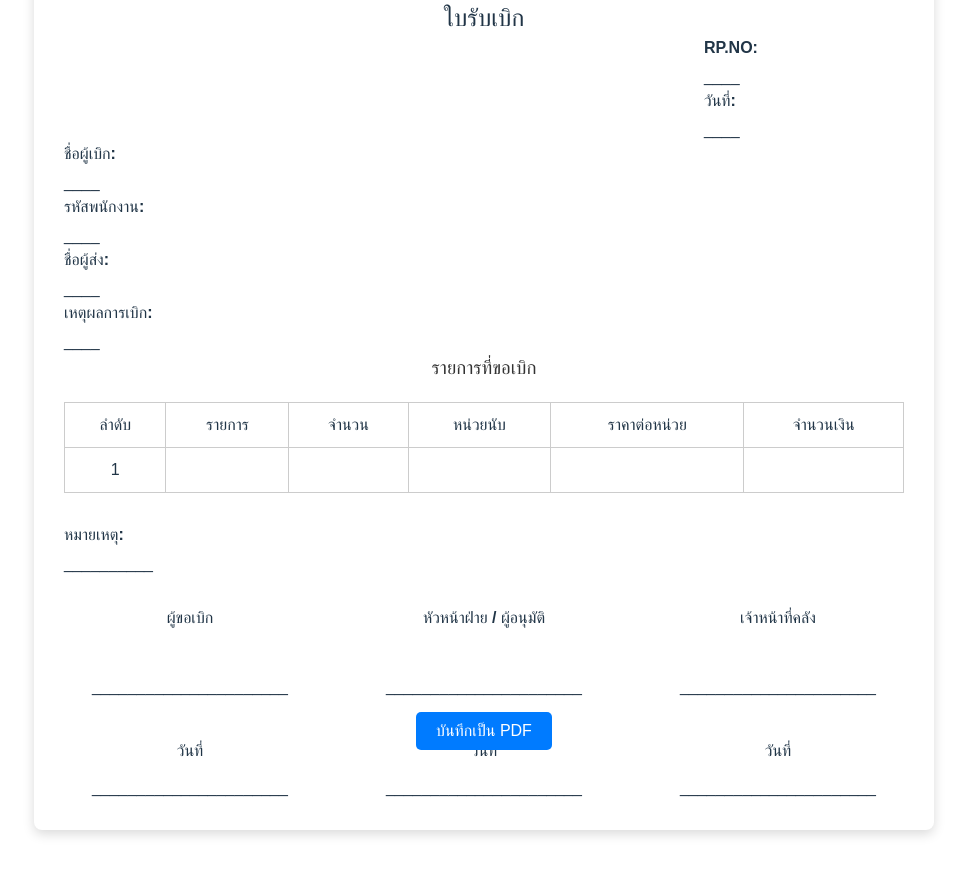
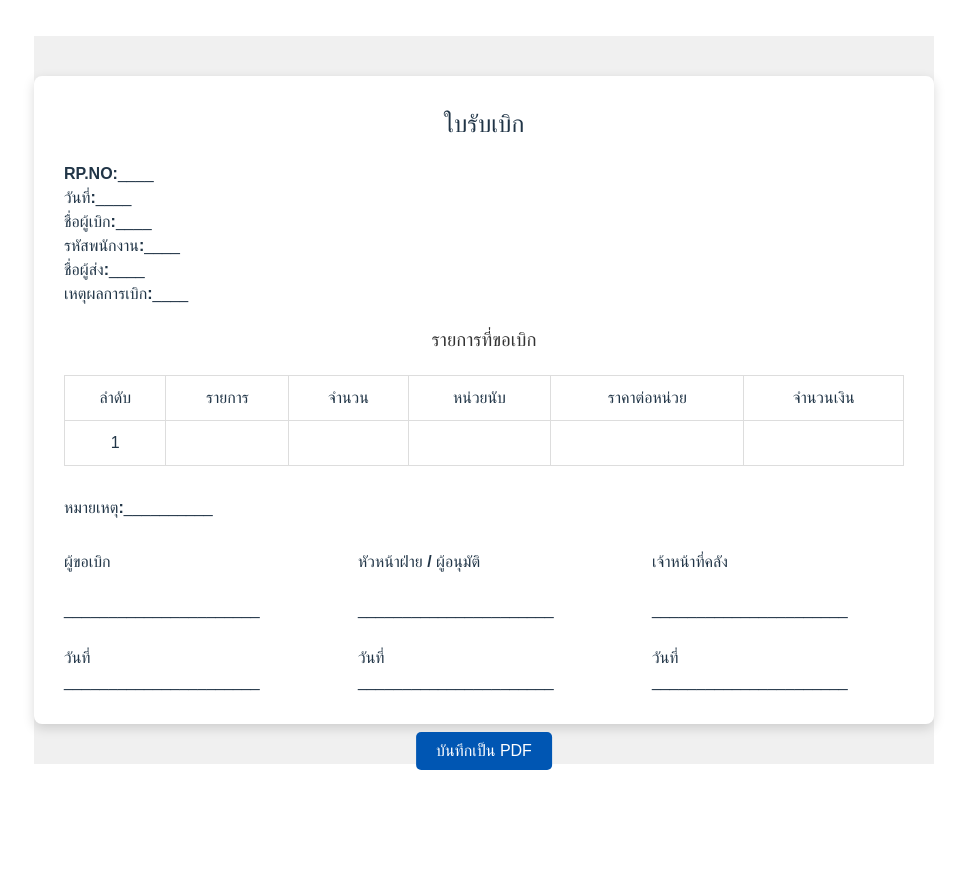
Before and after one commit to nat-care/Section-7, a React (Vite) app in the folder frontend/: page /requisition-forms in a window 1280 px wide. Shown: the whole page, without its empty margins (156-1123 px from the left). After the commit the page ends 800 px from the top, so only its background shows below. Built offline with nearby package versions, Linux system fonts and the light colour scheme.

Commit message:
Global ccs Fix update

```diff
--- a/frontend/src/CardList/cardList.jsx
+++ b/frontend/src/CardList/cardList.jsx
@@ -42,6 +42,7 @@ const CardList = () => {
   };
 
   return (
+    <div className="card-list-container">
       <div className="container">
         <div className="content">
           <h1 className="header">Warehouse Procurement System</h1>
@@ -71,6 +72,7 @@ const CardList = () => {
           <button className="submit-btn">ยืนยัน</button>
         </div>
       </div>
+    </div>
   );
 };
 
--- a/frontend/src/Document/5/RequisitionForm.css
+++ b/frontend/src/Document/5/RequisitionForm.css
@@ -1,102 +1,85 @@
-body {
+/* RequisitionForm.css */
+.requisition-page-wrapper {
   margin: 0;
   padding: 0;
   background-color: #f0f0f0;
   font-family: Arial, sans-serif;
-  height: 100%; /* <<< เพิ่มให้เต็มจอ */
-  width: 100%;  /* <<< เพิ่มให้เต็มจอ */
+  height: 100%;
+  width: 100%;
   display: flex;
-  justify-content: center;  /* <<< จัดกลางแนวนอน */
-  align-items: flex-start;  /* <<< เริ่มจากบน ไม่กลางแนวตั้ง */
+  justify-content: center;
+  align-items: flex-start;
 }
 
-  .page-wrapper {
+.requisition-form-container {
   width: 900px;
   height: 100%;
   margin: 40px auto;
-    padding: 30px; /* เพิ่ม padding ให้กล่องใหญ่ขึ้น */
+  padding: 30px;
   background-color: #ffffff;
   border-radius: 8px;
-    box-shadow: 0 4px 12px rgba(0, 0, 0, 0.15); /* เพิ่มความเด่น */
+  box-shadow: 0 4px 12px rgba(0, 0, 0, 0.15);
 }
 
-  .right-align {
-    display: flex;
-    flex-direction: column;
-    align-items: flex-end;  /* จัดตำแหน่งไปขวา */
-  }
-
-
-  /* .requisition-form {
-    width: 100%;
-    max-width: 1000px;
-    background-color: white;
-    padding: 20px;
-    border-radius: 8px;
-    box-shadow: 0 4px 6px rgba(0,0,0,0.1);
-    margin-bottom: 20px;
-  }
-   */
-  h1, h3 {
+.requisition-title, .requisition-item-header {
   text-align: center;
   margin-bottom: 20px;
 }
 
-  .info-section .row {
+.requisition-info-section .requisition-row {
   display: flex;
   justify-content: space-between;
   margin-bottom: 10px;
 }
 
-  .label {
+.requisition-label {
   font-weight: bold;
   width: 200px;
 }
 
-  .value {
+.requisition-value {
   min-width: 200px;
 }
 
-  table {
+.requisition-table {
   width: 100%;
   border-collapse: collapse;
   margin-top: 20px;
   border: 1px solid #ddd;
 }
 
-  th, td {
+.requisition-table th, .requisition-table td {
   padding: 10px;
   border: 1px solid #ddd;
   text-align: center;
 }
 
-  .remarks-section {
+.requisition-remarks-section {
   margin-top: 30px;
 }
 
-  .signatures-3 {
+.requisition-signatures {
   display: flex;
   justify-content: space-between;
   margin-top: 30px;
 }
 
-  .signature-block {
+.requisition-signature-block {
   display: flex;
   flex-direction: column;
   width: 30%;
 }
 
-  .pdf-button-container {
-    position: fixed; /* ทำให้ปุ่มติดอยู่ที่ตำแหน่งที่กำหนด */
-    bottom: 20px; /* อยู่ห่างจากด้านล่างของหน้าจอ */
-    left: 50%; /* จัดให้ปุ่มอยู่ตรงกลาง */
-    transform: translateX(-50%); /* ชดเชยการใช้ left เพื่อให้ปุ่มอยู่กลางพอดี */
-    z-index: 10; /* ให้ปุ่มอยู่เหนือเนื้อหาของเอกสาร */
+.requisition-pdf-button-container {
+  position: fixed;
+  bottom: 20px;
+  left: 50%;
+  transform: translateX(-50%);
+  z-index: 10;
   padding: 10px;
 }
 
-  /* สไตล์ของปุ่ม PDF */
-  .pdf-button {
+.requisition-pdf-button {
   padding: 10px 20px;
   font-size: 16px;
   background-color: #0056b3;
@@ -106,6 +89,6 @@ body {
   border-radius: 5px;
 }
 
-  .pdf-button:hover {
-    background-color: #0056b3;
+.requisition-pdf-button:hover {
+  background-color: #004c99;
 }
--- a/frontend/src/Document/5/RequisitionForm.jsx
+++ b/frontend/src/Document/5/RequisitionForm.jsx
@@ -28,43 +28,42 @@ const RequisitionForm = () => {
   };
 
   return (
-    <div className="page-wrapper">
-      <div className="requisition-form" ref={formRef}>
-      <h2 style={{ textAlign: 'center', marginTop: '0' }}>ใบรับเบิก</h2>
+    <div className="requisition-page-wrapper">
+      <div className="requisition-form-container" ref={formRef}>
+        <h2 className="requisition-title">ใบรับเบิก</h2>
 
+        <div className="requisition-info-section">
+          <div className="requisition-right-align">
+            <div className="requisition-rowNO">
+              <span className="requisition-label">RP.NO:</span>
+              <span className="requisition-value">{formData.rpNo}</span>
+            </div>
+            <div className="requisition-rowData">
+              <span className="requisition-label">วันที่:</span>
+              <span className="requisition-value">{formData.date}</span>
+            </div>
+          </div>
 
-        <div className="info-section">
-        <div className="right-align">
-  <div className="rowNO">
-    <span className="label">RP.NO:</span>
-    <span className="value">{formData.rpNo}</span>
-  </div>
-  <div className="rowData">
-    <span className="label">วันที่:</span>
-    <span className="value">{formData.date}</span>
-  </div>
-</div>
-
-          <div className="rowName">
-            <span className="label">ชื่อผู้เบิก:</span>
-            <span className="value">{formData.requesterName}</span>
+          <div className="requisition-rowName">
+            <span className="requisition-label">ชื่อผู้เบิก:</span>
+            <span className="requisition-value">{formData.requesterName}</span>
           </div>
-          <div className="rownumber">
-            <span className="label">รหัสพนักงาน:</span>
-            <span className="value">{formData.employeeCode}</span>
+          <div className="requisition-rownumber">
+            <span className="requisition-label">รหัสพนักงาน:</span>
+            <span className="requisition-value">{formData.employeeCode}</span>
           </div>
-          <div className="rowNameS">
-            <span className="label">ชื่อผู้ส่ง:</span>
-            <span className="value">{formData.senderName}</span>
+          <div className="requisition-rowNameS">
+            <span className="requisition-label">ชื่อผู้ส่ง:</span>
+            <span className="requisition-value">{formData.senderName}</span>
           </div>
-          <div className="rowway">
-            <span className="label">เหตุผลการเบิก:</span>
-            <span className="value">{formData.reason}</span>
+          <div className="requisition-rowway">
+            <span className="requisition-label">เหตุผลการเบิก:</span>
+            <span className="requisition-value">{formData.reason}</span>
           </div>
         </div>
 
-        <h3>รายการที่ขอเบิก</h3>
-        <table>
+        <h3 className="requisition-item-header">รายการที่ขอเบิก</h3>
+        <table className="requisition-table">
           <thead>
             <tr>
               <th>ลำดับ</th>
@@ -89,41 +88,41 @@ const RequisitionForm = () => {
           </tbody>
         </table>
 
-        <div className="remarks-section">
-          <span className="label">หมายเหตุ:</span>
-          <span className="value">{formData.remarks}</span>
+        <div className="requisition-remarks-section">
+          <span className="requisition-label">หมายเหตุ:</span>
+          <span className="requisition-value">{formData.remarks}</span>
         </div>
 
-        <div className="signatures-3">
-          <div className="signature-block">
-            <span className="label">ผู้ขอเบิก</span>
+        <div className="requisition-signatures">
+          <div className="requisition-signature-block">
+            <span className="requisition-label">ผู้ขอเบิก</span>
             <br />
-            <span className="value">  {formData.requesterSignature || '______________________'} </span>
+            <span className="requisition-value">{formData.requesterSignature || '______________________'}</span>
             <br />
-            <span className="label">วันที่</span>
-            <span className="value">______________________</span>
+            <span className="requisition-label">วันที่</span>
+            <span className="requisition-value">______________________</span>
           </div>
-          <div className="signature-block">
-            <span className="label">หัวหน้าฝ่าย / ผู้อนุมัติ</span>
+          <div className="requisition-signature-block">
+            <span className="requisition-label">หัวหน้าฝ่าย / ผู้อนุมัติ</span>
             <br />
-            <span className="value">  {formData.approverSignature || '______________________'} </span>
+            <span className="requisition-value">{formData.approverSignature || '______________________'}</span>
             <br />
-            <span className="label">วันที่</span>
-            <span className="value">______________________</span>
+            <span className="requisition-label">วันที่</span>
+            <span className="requisition-value">______________________</span>
           </div>
-          <div className="signature-block">
-            <span className="label">เจ้าหน้าที่คลัง</span>
+          <div className="requisition-signature-block">
+            <span className="requisition-label">เจ้าหน้าที่คลัง</span>
             <br />
-            <span className="value">  {formData.warehouseSignature || '______________________'} </span>
+            <span className="requisition-value">{formData.warehouseSignature || '______________________'}</span>
             <br />
-            <span className="label">วันที่</span>
-            <span className="value">______________________</span>
+            <span className="requisition-label">วันที่</span>
+            <span className="requisition-value">______________________</span>
           </div>
         </div>
       </div>
 
-      <div className="pdf-button-container">
-        <button className="pdf-button" onClick={generatePDF}>บันทึกเป็น PDF</button>
+      <div className="requisition-pdf-button-container">
+        <button className="requisition-pdf-button" onClick={generatePDF}>บันทึกเป็น PDF</button>
       </div>
     </div>
   );
--- a/frontend/src/Document/6/Invoice.css
+++ b/frontend/src/Document/6/Invoice.css
@@ -1,78 +1,64 @@
-body {
-  margin: 0;
-  padding: 0;
-  background-color: #f0f0f0;
-  font-family: Arial, sans-serif;
-  height: 100%; /* <<< เพิ่มให้เต็มจอ */
-  width: 100%;  /* <<< เพิ่มให้เต็มจอ */
-  display: flex;
-  justify-content: center;  /* <<< จัดกลางแนวนอน */
-  align-items: flex-start;  /* <<< เริ่มจากบน ไม่กลางแนวตั้ง */
-  }
-
+/* Apply styles only within the .invoice-container */
 .invoice-container {
   width: 900px;
   height: 100%;
   margin: 40px auto;
-    padding: 30px; /* เพิ่ม padding ให้กล่องใหญ่ขึ้น */
+  padding: 30px;
   background-color: #ffffff;
   border-radius: 8px;
-    box-shadow: 0 4px 12px rgba(0, 0, 0, 0.15); /* เพิ่มความเด่น */
+  box-shadow: 0 4px 12px rgba(0, 0, 0, 0.15);
 }
 
-
-  h1 {
+.invoice-container h1 {
   text-align: center;
   margin-bottom: 30px;
 }
 
-  .row {
+.invoice-container .row {
   display: flex;
   justify-content: space-between;
   align-items: flex-start;
   gap: 20px;
 }
 
-  .half {
-
+.invoice-container .half {
   width: 48%;
   box-sizing: border-box;
 }
 
-  h3 {
+.invoice-container h3 {
   margin-top: 0;
 }
 
-  table {
+.invoice-container table {
   width: 100%;
   border-collapse: collapse;
   margin-top: 20px;
 }
 
-  table th, table td {
+.invoice-container table th,
+.invoice-container table td {
   padding: 10px;
   border: 1px solid #ccc;
   text-align: center;
 }
 
-  /* ทำให้ทั้งสองส่วนใน signatures มีความกว้างเท่ากัน */
-  .signatures {
+.invoice-container .signatures {
   display: flex;
   justify-content: space-between;
   margin-top: 30px;
 }
 
-  .signature {
-    width: 48%;  /* กำหนดให้เท่ากัน */
+.invoice-container .signature {
+  width: 48%;
   text-align: center;
 }
 
-  .signature p {
+.invoice-container .signature p {
   margin: 0;
 }
 
-  /* ย้ายปุ่ม PDF ให้อยู่ข้างล่างสุดนอกกระดาษ */
-  .pdf-button-container {
+.invoice-container .pdf-button-container {
   position: fixed;
   bottom: 20px;
   left: 50%;
@@ -81,7 +67,7 @@ body {
   width: 100%;
 }
 
-  .pdf-button {
+.invoice-container .pdf-button {
   padding: 10px 20px;
   font-size: 16px;
   background-color: #007bff;
@@ -91,6 +77,19 @@ body {
   cursor: pointer;
 }
 
-  .pdf-button:hover {
+.invoice-container .pdf-button:hover {
   background-color: #45a049;
 }
+
+/* Additional body styles for this specific page */
+body.invoice-page {
+  margin: 0;
+  padding: 0;
+  background-color: #f0f0f0;
+  font-family: Arial, sans-serif;
+  height: 100%;
+  width: 100%;
+  display: flex;
+  justify-content: center;
+  align-items: flex-start;
+}
--- a/frontend/src/Document/6/Invoice.jsx
+++ b/frontend/src/Document/6/Invoice.jsx
@@ -52,7 +52,7 @@ const Invoice = () => {
 
   return (
     <div className="invoice-container">
-      <div className="invoice" id="invoice-content">
+      <div className="invoice-content" id="invoice-content">
         <h1>ใบแจ้งหนี้</h1>
 
         <div className="row">
@@ -78,7 +78,7 @@ const Invoice = () => {
           <p>{invoiceData.details}</p>
         </div>
 
-        <table>
+        <table className="invoice-table">
           <thead>
             <tr>
               <th>ลำดับ</th>
--- a/frontend/src/Document/FormPage/PR.jsx
+++ b/frontend/src/Document/FormPage/PR.jsx
@@ -3,7 +3,7 @@ import DatePicker from 'react-datepicker'; // Importing DatePicker
 import "react-datepicker/dist/react-datepicker.css"; // Import the required styles
 import './PR.css';
 
-const PurchaseRequisition = () => {
+const PR = () => {
     const [rows, setRows] = useState([1]); // Initial row
     const [formData, setFormData] = useState({
         idPR: '',
@@ -18,7 +18,7 @@ const PurchaseRequisition = () => {
         staff: '',
         dateApproval: '',
         dateApproval2: '',
-        products: [{ item: '', quantity: '', unit: '', unitPrice: '', totalAmount: '' }] // Initialize with one product row
+        products: [{ item: '', quantity: '', unit: '', unitPrice: '', totalAmount: '' }]
     });
 
     const addRow = () => {
@@ -299,4 +299,4 @@ const PurchaseRequisition = () => {
     );
 };
 
-export default PurchaseRequisition;
+export default PR;
```
Also changed, not shown: frontend/src/CardList/cardList.css (+18 -15 lines), frontend/src/Login/login.css (+50 -20 lines), frontend/src/Login/login.jsx (+10 -9 lines). Lines whose indentation alone changed are shown as unchanged.
